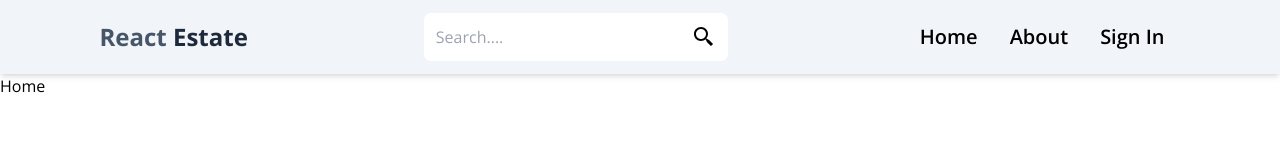
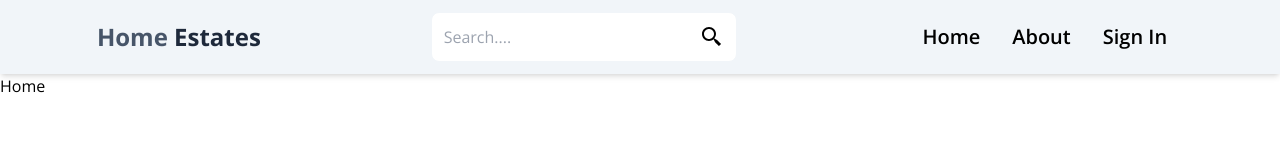
Before and after one commit to joydeep-git/react-estate_mern, a React (Vite) app in the folder client/: page / in a window 1280 px wide. Shown: the top 160 px of the page. Built offline with nearby package versions, Linux system fonts and the light colour scheme; no server answers.

Commit message:
Header and protected route

```diff
--- a/client/src/App.jsx
+++ b/client/src/App.jsx
@@ -10,6 +10,7 @@ import Profile from './Pages/Profile';
 import About from './Pages/About';
 import Error from './Pages/Error';
 import Header from './Components/Header';
+import ProtectedRoutes from './Components/ProtectedRoutes';
 
 const App = () => {
   return (
@@ -19,9 +20,11 @@ const App = () => {
         <Route path='/' element={<Home />} />
         <Route path='/sign-in' element={<SignIn />} />
         <Route path='/sign-up' element={<SignUp />} />
-        <Route path='/profile' element={<Profile />} />
         <Route path='/about' element={<About />} />
         <Route path='*' element={<Error />} />
+        <Route element={<ProtectedRoutes />}>
+          <Route path='/profile' element={<Profile />} />
+        </Route>
       </Routes>
     </Router>
   )
--- a/client/src/Components/Header.jsx
+++ b/client/src/Components/Header.jsx
@@ -2,18 +2,23 @@ import React from 'react';
 
 import { Link } from "react-router-dom";
 
+import { useSelector } from "react-redux";
+
 import { BiSearchAlt2 } from "react-icons/bi";
 
 const Header = () => {
+
+    const { currentUser } = useSelector(state => state.user);
+
     return (
         <div className='bg-slate-100 shadow-md sticky transition duration-300'>
 
             <div className='flex w-full m-auto flex-row items-center justify-around p-3'>
 
                 <Link to='/' className='hover:underline flex flex-wrap text-base md:text-2xl font-bold w-fit text-center'>
-                    <span className='text-slate-600'>React</span>
+                    <span className='text-slate-600'>Home</span>
                     &nbsp;
-                    <span className='text-slate-800'>Estate</span>
+                    <span className='text-slate-800'>Estates</span>
                 </Link>
 
                 <form className='flex flex-row transition duration-300 bg-white p-1 rounded-lg items-center justify-center gap-1 md:gap-4 md:p-3 border border-slate-100 hover:border-black hover:cursor-pointer '>
@@ -33,8 +38,15 @@ const Header = () => {
                         About
                     </Link>
 
-                    <Link to='/sign-in' className='hover:underline transition duration-300 cursor-pointer inline hover:text-green-600 mx-4 text-center'>
-                        Sign In
+                    <Link to="/profile">
+                        {
+                            currentUser
+                                ? <img src={currentUser.rest.avatar} alt="Profile"
+                                    className='rounded-full overflow-hidden object-cover h-7 w-7 md:h-9 md:w-9 mx-4' />
+                                : <li className='hover:underline transition duration-300 cursor-pointer inline hover:text-green-600 mx-4 text-center'>
+                                    Sign In
+                                </li>
+                        }
                     </Link>
                 </ul>
 
--- /dev/null
+++ b/client/src/Components/ProtectedRoutes.jsx
@@ -0,0 +1,10 @@
+import { useSelector } from "react-redux";
+import { Outlet, Navigate } from "react-router-dom";
+
+const ProtectedRoutes = () => {
+
+    const { currentUser } = useSelector(state => state.user);
+    return currentUser ? <Outlet /> : <Navigate to={'/sign-in'} />
+}
+
+export default ProtectedRoutes;
--- a/client/src/Pages/Error.jsx
+++ b/client/src/Pages/Error.jsx
@@ -1,9 +1,27 @@
-import React from 'react'
+import React, { useEffect } from 'react';
+
+import { useNavigate } from 'react-router-dom';
 
 const Error = () => {
+
+  const navigate = useNavigate();
+
+  useEffect(() => {
+    setTimeout(() => {
+      navigate('/');
+    }, 1500);
+  }, []);
+
   return (
-    <div>Error</div>
-  )
+    <div className='flex flex-col items-center justify-center w-full h-full text-center'>
+      <img src="https://thumbs.dreamstime.com/b/website-page-not-found-error-robot-character-magnifying-glass-hand-site-crash-technical-work-web-design-template-249894503.jpg" alt="Error Image" className="mb-4 " />
+
+      <h1 className="text-4xl font-bold mb-2">Oh! No!</h1>
+      <p className="text-lg mb-4">WRONG URL!</p>
+
+      <p className=" font-bold mb-8 text-xl">Redirecting to the HOMEPAGE...</p>
+      </div>
+      )
 }
 
-export default Error
+      export default Error;
--- a/client/src/Pages/SignUp.jsx
+++ b/client/src/Pages/SignUp.jsx
@@ -2,10 +2,18 @@ import React, { useState } from "react";
 
 import { Link, useNavigate } from "react-router-dom";
 import GoogleAuth from "../Components/GoogleAuth";
+import { useSelector } from "react-redux";
 
 const SignUp = () => {
 
     const navigate = useNavigate();
+
+    const { user } = useSelector(state => state.user);
+
+    if (user) {
+        navigate('/');
+        return;
+    };
 
     const [formData, setFormData] = useState({
         username: "",
```
